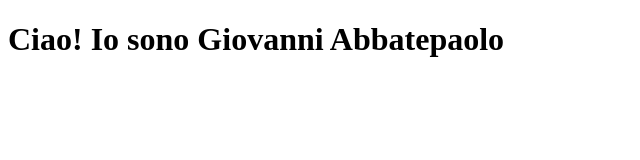
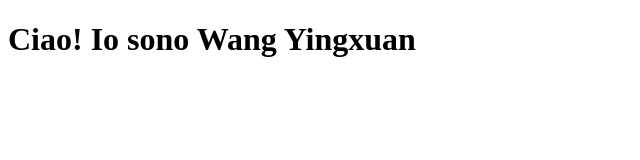
Before and after one commit to Wang-Simona/Il-mio-primo-sito, a plain HTML site: page index.html in a window 1280 px wide. Shown: the whole page, without its empty margins (0-640 px from the left). Drawn offline with Linux system fonts and the light colour scheme.

Commit message:
Update index.html

```diff
--- a/index.html
+++ b/index.html
@@ -6,6 +6,6 @@
     <title>Document</title>
   </head>
   <body>
-    <h1>Ciao! Io sono Giovanni Abbatepaolo</h1>
+    <h1>Ciao! Io sono Wang Yingxuan</h1>
   </body>
 </html>
```
